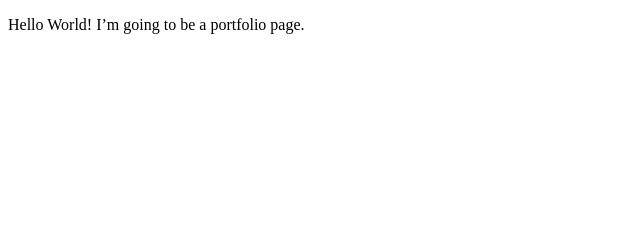
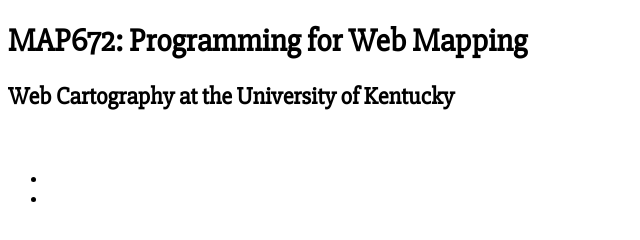
Before and after one commit to mikus31/mikus31.github.io, a plain HTML site: page index.html in a window 1280 px wide. Shown: the whole page, without its empty margins (0-640 px from the left). Drawn offline with Linux system fonts and the light colour scheme.

Commit message:
add font, body, header, section

```diff
--- a/index.html
+++ b/index.html
@@ -1,21 +1,31 @@
 <!DOCTYPE HTML>
 <html>
+
 <head>
-<meta charset="utf-8">
-<title>MAP672 Portfolio Example</title>
-
-<meta name=‘viewport’ content=‘initial-scale=1,maximum-scale=1,user-scalable=no’ />
-
-<style>
-
-/* CSS style rules go here! */
-
-</style>
+    <meta charset="utf-8">
+    <title>MAP672 Portfolio Example</title>
+    <meta name=‘viewport’ content=‘initial-scale=1,maximum-scale=1,user-scalable=no’ />
+    <link href="https://fonts.googleapis.com/css?family=Slabo+27px" rel="stylesheet">
+    <style>
+        body {
+            font-family: 'Slabo 27px', serif;
+        }
+    </style>
 </head>
 
 <body>
+    <header>
+        <h1>MAP672: Programming for Web Mapping</h1>
+        <h2>Web Cartography at the University of Kentucky</h2> </header>
+    <section> <img src="" alt="">
+        <h3></h3>
+        <p></p>
+        <p></p>
+        <ul>
+            <li><a href="" /></li>
+            <li><a href="" /></li>
+        </ul>
+    </section>
+</body>
 
-    <p>Hello World! I’m going to be a portfolio page.</p>
-
-</body>
 </html>
```
